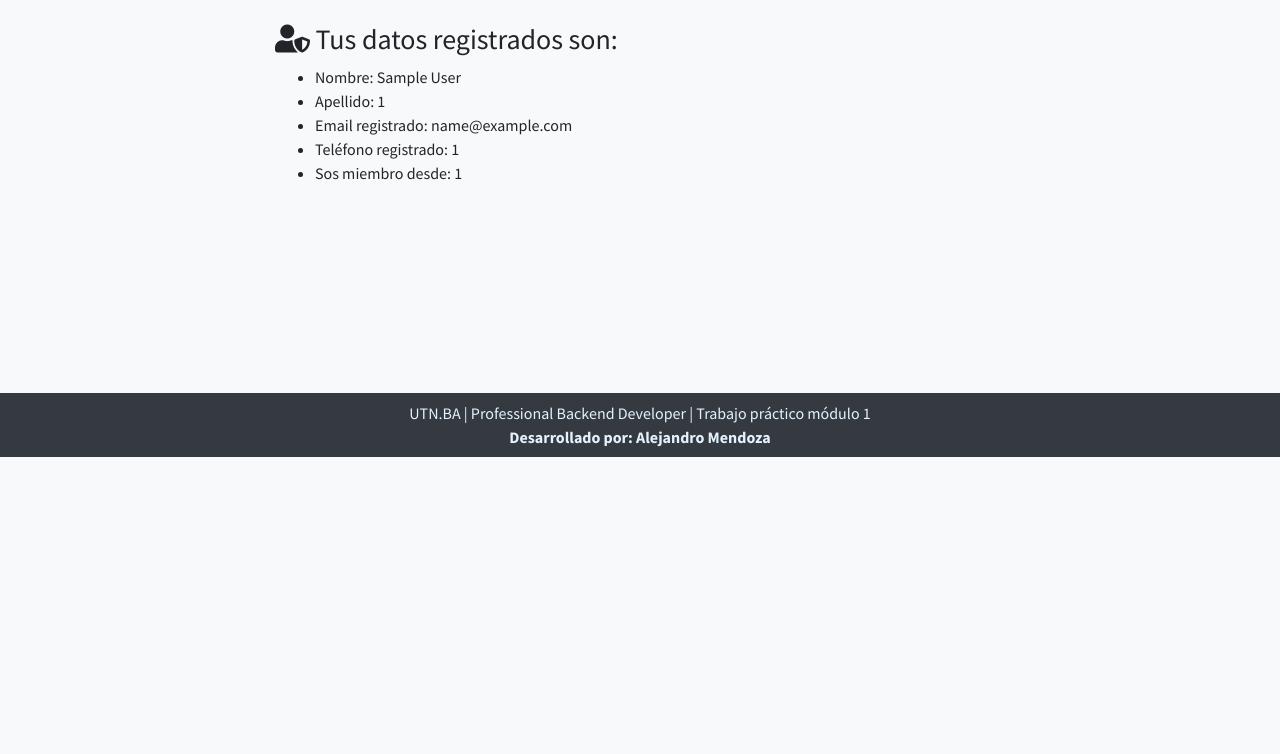
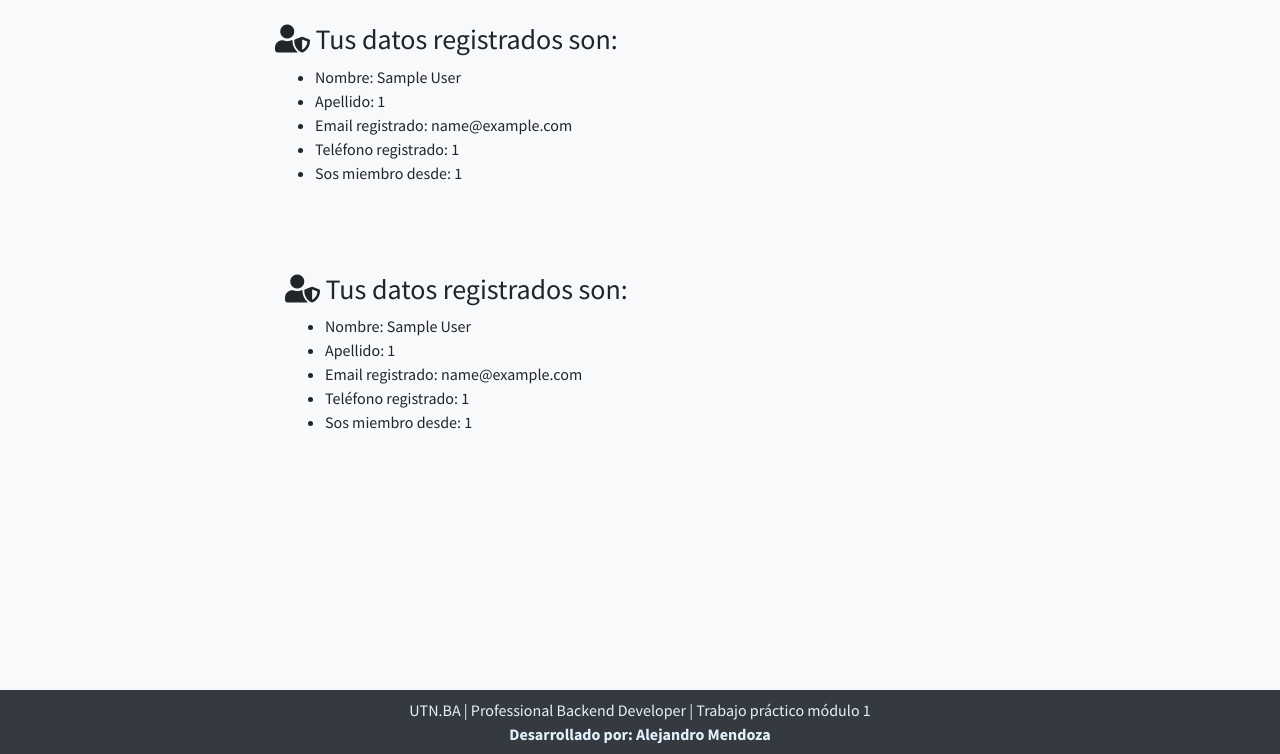
Before and after one commit to alesitom/blackSheep-v1, a PHP site: page / in a window 1280 px wide. Shown: the part 455-1209 px from the top of the page. Before the commit the page ends 912 px from the top, so only its background shows below. Run offline with PHP 8.4, Linux system fonts and the light colour scheme; the visitor is signed in with stand-in values (Sample User, id 1).

Commit message:
Cambios de prueba en index.php

```diff
--- a/pages/index.php
+++ b/pages/index.php
@@ -19,5 +19,19 @@
     </ul>
     </div>
     </div> <!-- esto es un comentario -->
+
+    <div class="container pt-4 pb-5">
+    <div class="row pb-5">
+    <div class="col-8 mx-auto">
+    <h3><i class="fas fa-user-shield"></i> Tus datos registrados son:</h3>
+    <ul>
+    <li>Nombre: <?php echo $_SESSION['users'];?>
+    <li>Apellido: <?php echo$_SESSION['userSurname'];?></li>
+    <li>Email registrado: <?php echo$_SESSION['userEmail'];?></li>
+    <li>Teléfono registrado: <?php echo $_SESSION['userPhoneNumber'];?></li>
+    <li>Sos miembro desde: <?php echo$_SESSION['userStartDate'];?></li>
+    </ul>
+    </div>
+    </div> <!-- esto es un comentario -->
 </div>
 </section>
```
